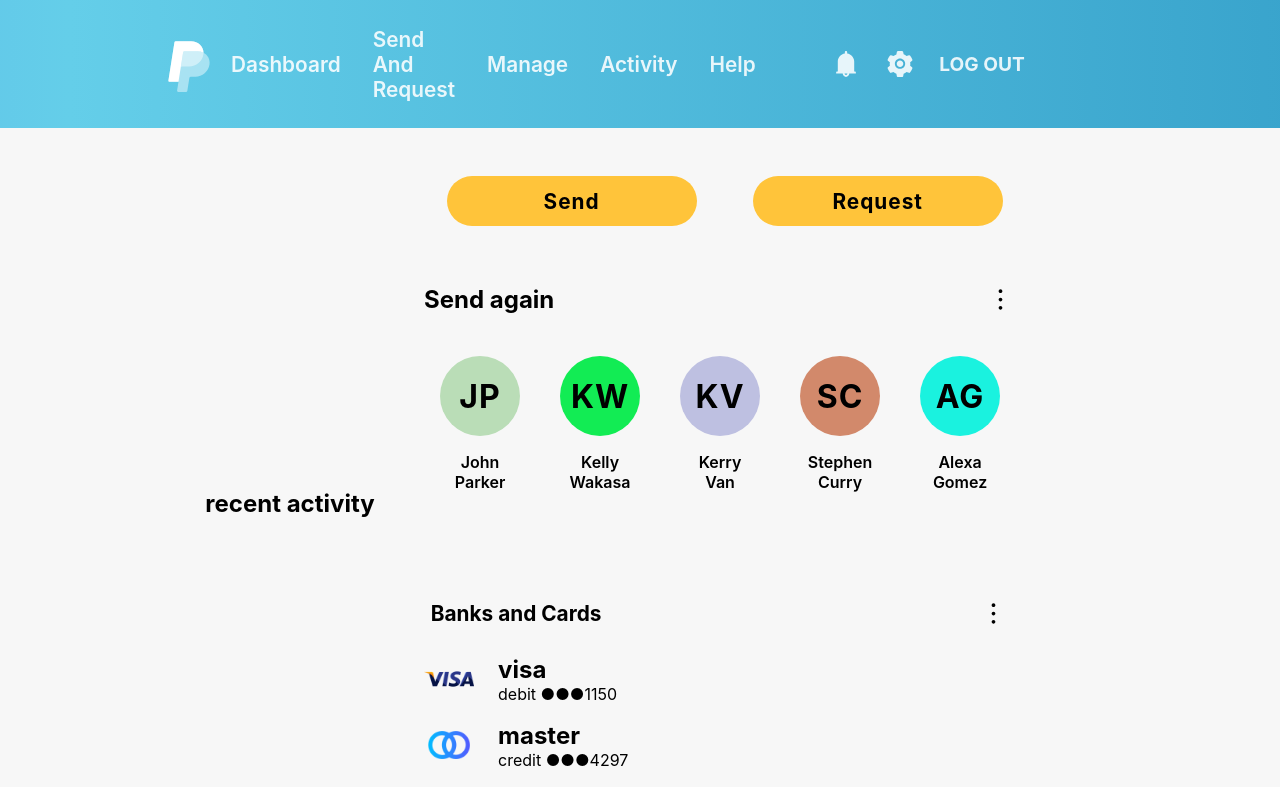
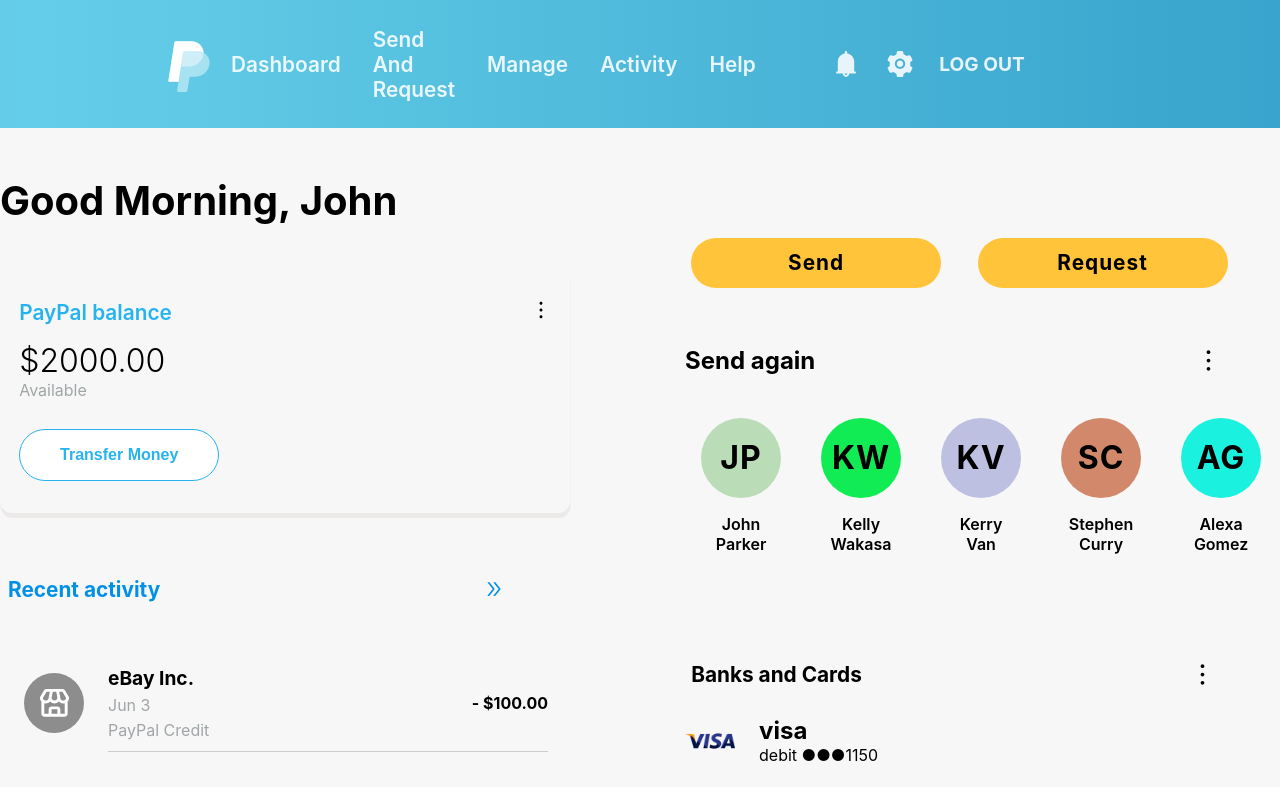
Before and after one commit to dexter9code/react_paypal, a React (Vite) app: page / in a window 1280 px wide. Shown: the top 787 px of the page. Built offline with nearby package versions, Linux system fonts and the light colour scheme.

Commit message:
add summary page with missing some features

```diff
--- a/src/components/common/_colors.scss
+++ b/src/components/common/_colors.scss
@@ -5,3 +5,9 @@
 $blueText: #27b3ee;
 $textGray: #a0a6a7;
 $danger: #db4118;
+
+@mixin ScreenFlex() {
+  display: flex;
+  align-items: center;
+  justify-content: center;
+}
--- /dev/null
+++ b/src/components/summary/PaymentsInfo.tsx
@@ -0,0 +1,42 @@
+import "./paymentInfo.scss";
+import { BiStore, BiUser } from "react-icons/bi";
+
+type PaymentInfoProps = {
+  amount: number;
+  date: string;
+  payment_to: string;
+  payment_method: string;
+  payment_send_to: string;
+};
+
+const PaymentsInfo = ({
+  amount,
+  date,
+  payment_method,
+  payment_to,
+  payment_send_to,
+}: PaymentInfoProps) => {
+  return (
+    <section className="pay_activity_container">
+      <div className="pay__actions">
+        <div className="pay__img_container">
+          {payment_send_to === `user` ? (
+            <BiUser size={35} color="white" />
+          ) : (
+            <BiStore size={35} color="white" />
+          )}
+        </div>
+        <div className="pay_rest_container">
+          <div className="pay_text_container">
+            <h3>{payment_to}</h3>
+            <p>{date}</p>
+            <p>{payment_method}</p>
+          </div>
+          <p>- ${amount.toFixed(2)}</p>
+        </div>
+      </div>
+    </section>
+  );
+};
+
+export default PaymentsInfo;
--- a/src/components/summary/Summary.tsx
+++ b/src/components/summary/Summary.tsx
@@ -3,8 +3,12 @@
 import { RECENT_USER, USERS_CARDS } from "./../../data/user";
 import RecentPayment from "./RecentPayment";
 import { RxDotsVertical } from "react-icons/rx";
+import { AiOutlineDoubleRight } from "react-icons/ai";
 import { useState, useMemo } from "react";
 import SummaryCard from "./SummaryCard";
+import PaymentsInfo from "./PaymentsInfo";
+import { PAYMENTS_DATA } from "./../../data/payments";
+import SummaryWallet from "./SummaryWallet";
 
 const Summary = () => {
   const [floatShow, setFloatShow] = useState(false);
@@ -14,10 +18,33 @@
     return RECENT_USER.slice(0, 5);
   }, []);
 
+  const moneyTransfers = useMemo(() => {
+    return PAYMENTS_DATA.slice(0, 3);
+  }, []);
+
   return (
     <main className="summary__container">
       <section className="summary_activity">
-        <h1>recent activity</h1>
+        <h1 className="summary_greet_title">Good Morning, John</h1>
+        <SummaryWallet />
+        <div className="summary_activity_actions">
+          <div className="summary_activity_actions__text">
+            <h1>Recent activity</h1>
+            <AiOutlineDoubleRight size={20} className="icon_activity" />
+          </div>
+          {moneyTransfers.map((payment) => {
+            return (
+              <PaymentsInfo
+                key={payment.id}
+                amount={payment.amount}
+                date={payment.date}
+                payment_method={payment.payment_type}
+                payment_to={payment.paymentTo}
+                payment_send_to={payment.payment_to}
+              />
+            );
+          })}
+        </div>
       </section>
       <section className="summary_actions">
         <div className="buttons">
@@ -46,6 +73,7 @@
             <RecentPayment id={user.id} name={user.name} key={user.id} />
           ))}
         </div>
+
         <div className="summary_tab"></div>
         <div className="payments_bank_container">
           <h1>Banks and Cards</h1>
--- /dev/null
+++ b/src/components/summary/SummaryWallet.tsx
@@ -0,0 +1,20 @@
+import "./summaryWallet.scss";
+import { RxDotsVertical } from "react-icons/rx";
+
+const SummaryWallet = () => {
+  return (
+    <div className="summary_wallet_container">
+      <div className="summary_wallet_title_container">
+        <h3>PayPal balance</h3>
+        <RxDotsVertical size={20} />
+      </div>
+      <h1>$2000.00</h1>
+      <span>Available</span>
+      <button className="summary_wallet_btn" type="button">
+        Transfer Money
+      </button>
+    </div>
+  );
+};
+
+export default SummaryWallet;
--- /dev/null
+++ b/src/components/summary/paymentInfo.scss
@@ -0,0 +1,47 @@
+@use "../common/colors";
+
+.pay_activity_container {
+  .pay__actions {
+    display: flex;
+    align-items: center;
+    margin: 0.8rem 0;
+
+    .pay__img_container {
+      width: 60px;
+      height: 60px;
+      background-color: rgb(141, 141, 141);
+      border-radius: 35px;
+      margin: 1px 1.5rem;
+      @include colors.ScreenFlex();
+    }
+
+    .pay_rest_container {
+      display: flex;
+      justify-content: space-between;
+      width: 440px;
+      align-items: center;
+      border-bottom: 0.5px solid #ccc;
+
+      p {
+        font-weight: 700;
+      }
+
+      .pay_text_container {
+        margin: 0.7rem 0;
+        display: flex;
+        flex-direction: column;
+        gap: 5px;
+
+        h3 {
+          font-weight: bold;
+          color: black;
+          font-size: 1.2rem;
+        }
+        p {
+          font-weight: 400;
+          color: colors.$textGray;
+        }
+      }
+    }
+  }
+}
--- a/src/components/summary/summary.scss
+++ b/src/components/summary/summary.scss
@@ -41,6 +41,49 @@
   @include screen(row);
   margin-top: 10rem;
   color: black;
+  overflow: hidden;
+
+  .summary_activity {
+    display: flex;
+    flex-direction: column;
+    width: 700px;
+    height: 810px;
+
+    .summary_greet_title {
+      font-weight: bold;
+      font-size: 2.5rem;
+      width: 98%;
+      margin: 1rem 0;
+    }
+
+    .summary_activity_actions {
+      display: flex;
+      flex-direction: column;
+
+      .summary_activity_actions__text {
+        display: flex;
+        width: 79%;
+        align-items: center;
+        justify-content: space-between;
+
+        h1 {
+          font-size: 1.3rem;
+          font-weight: bold;
+          color: colors.$primaryColor;
+          margin: 2.5rem 0.5rem;
+
+          &:hover {
+            cursor: pointer;
+            text-decoration: underline;
+          }
+        }
+        .icon_activity {
+          cursor: pointer;
+          color: colors.$primaryColor;
+        }
+      }
+    }
+  }
 
   .summary_actions {
     @include screen(column);
--- /dev/null
+++ b/src/components/summary/summaryWallet.scss
@@ -0,0 +1,53 @@
+@use "../common/colors";
+
+.summary_wallet_container {
+  display: flex;
+  flex-direction: column;
+  width: 570px;
+  padding: 1.2rem;
+  margin: 1.5rem 0;
+  box-shadow: 0.6px 5px rgb(236, 233, 233);
+  border-radius: 12px;
+
+  .summary_wallet_title_container {
+    display: flex;
+    justify-content: space-between;
+    padding: 1rem 0;
+
+    h3 {
+      color: colors.$blueText;
+      font-weight: 600;
+      font-size: 1.3rem;
+    }
+  }
+  h1 {
+    font-size: 2rem;
+    color: black;
+    font-weight: 300;
+  }
+  span {
+    color: colors.$textGray;
+    margin-bottom: 1rem;
+  }
+
+  .summary_wallet_btn {
+    width: 200px;
+    padding: 1rem;
+    font-size: 1rem;
+    border-radius: 40px;
+    border: 0.5px solid colors.$blueText;
+    background-color: #fff;
+    color: colors.$blueText;
+    font-weight: 700;
+    margin: 0.8rem 0;
+    transition: all 0.5s;
+
+    &:hover {
+      transition: all 0.5s;
+      cursor: pointer;
+      background-color: colors.$blueText;
+      color: #fff;
+      border: 0.5px solid #fff;
+    }
+  }
+}
--- /dev/null
+++ b/src/data/payments.ts
@@ -0,0 +1,42 @@
+export const PAYMENTS_DATA = [
+  {
+    id: 1,
+    date: `Jun 3`,
+    paymentTo: `eBay Inc.`,
+    amount: 100.0,
+    payment_type: `PayPal Credit`,
+    payment_to: `business`,
+  },
+  {
+    id: 2,
+    date: `May 20`,
+    paymentTo: `Ign Gas Station`,
+    amount: 15.25,
+    payment_type: `Automatic Payment`,
+    payment_to: `business`,
+  },
+  {
+    id: 3,
+    date: `Aug 16`,
+    paymentTo: `John Wick`,
+    amount: 255.15,
+    payment_type: `Transfer to Bank`,
+    payment_to: `user`,
+  },
+  {
+    id: 4,
+    date: `Aug 16`,
+    paymentTo: `John Wick`,
+    amount: 255.15,
+    payment_type: `Transfer to Bank`,
+    payment_to: `business`,
+  },
+  {
+    id: 5,
+    date: `Aug 16`,
+    paymentTo: `John Wick`,
+    amount: 255.15,
+    payment_type: `Transfer to Bank`,
+    payment_to: `business`,
+  },
+];
```
Also changed, not shown: 1 other file (tests, documents, lock files or other folders).
